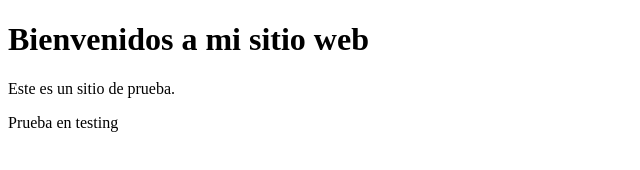
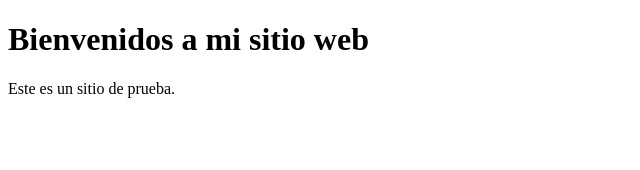
Before and after one commit to cmarin7734/html, a plain HTML site: page index.html in a window 1280 px wide. Shown: the whole page, without its empty margins (0-640 px from the left). Drawn offline with Linux system fonts and the light colour scheme.

Commit message:
Drop de línea de pruebas

```diff
--- a/index.html
+++ b/index.html
@@ -6,6 +6,5 @@
     <body>
         <h1>Bienvenidos a mi sitio web</h1>
         <p>Este es un sitio de prueba.</p>
-        <p>Prueba en testing</p>
     </body>
 </html>
```
